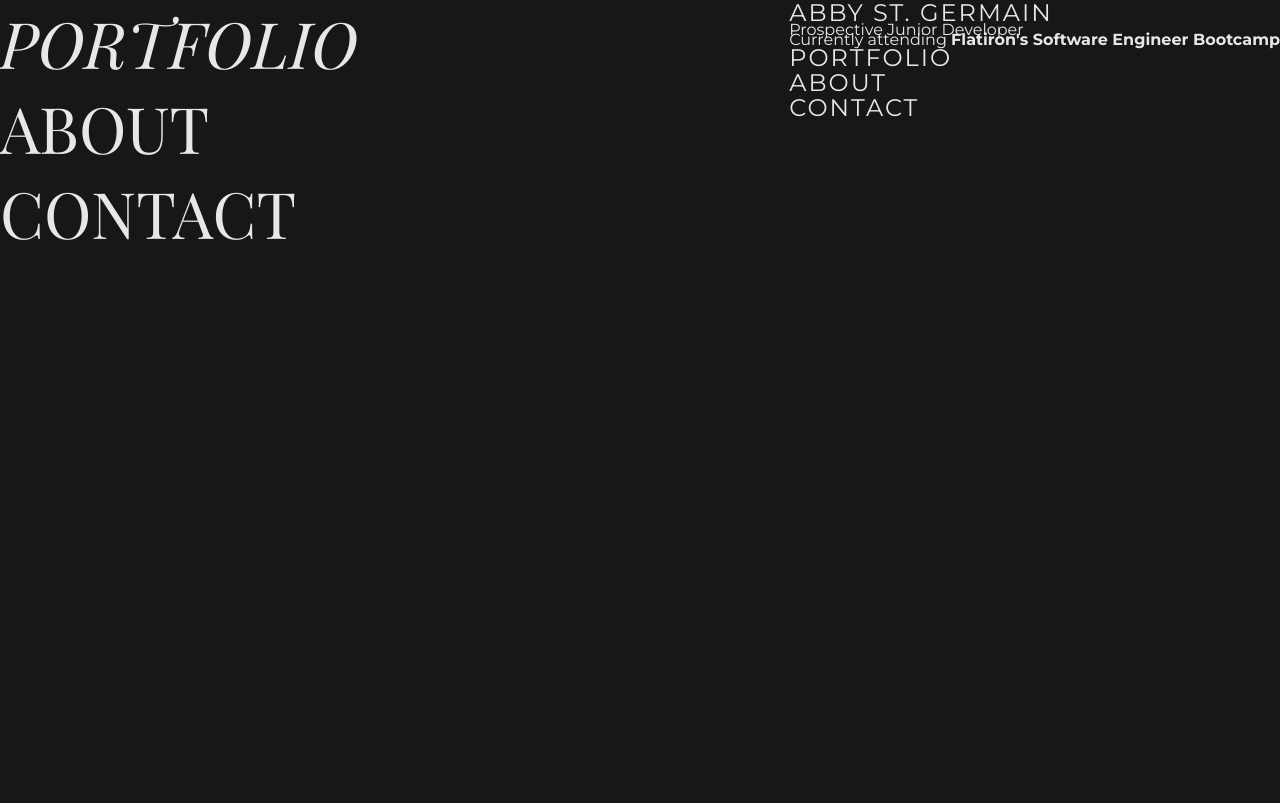
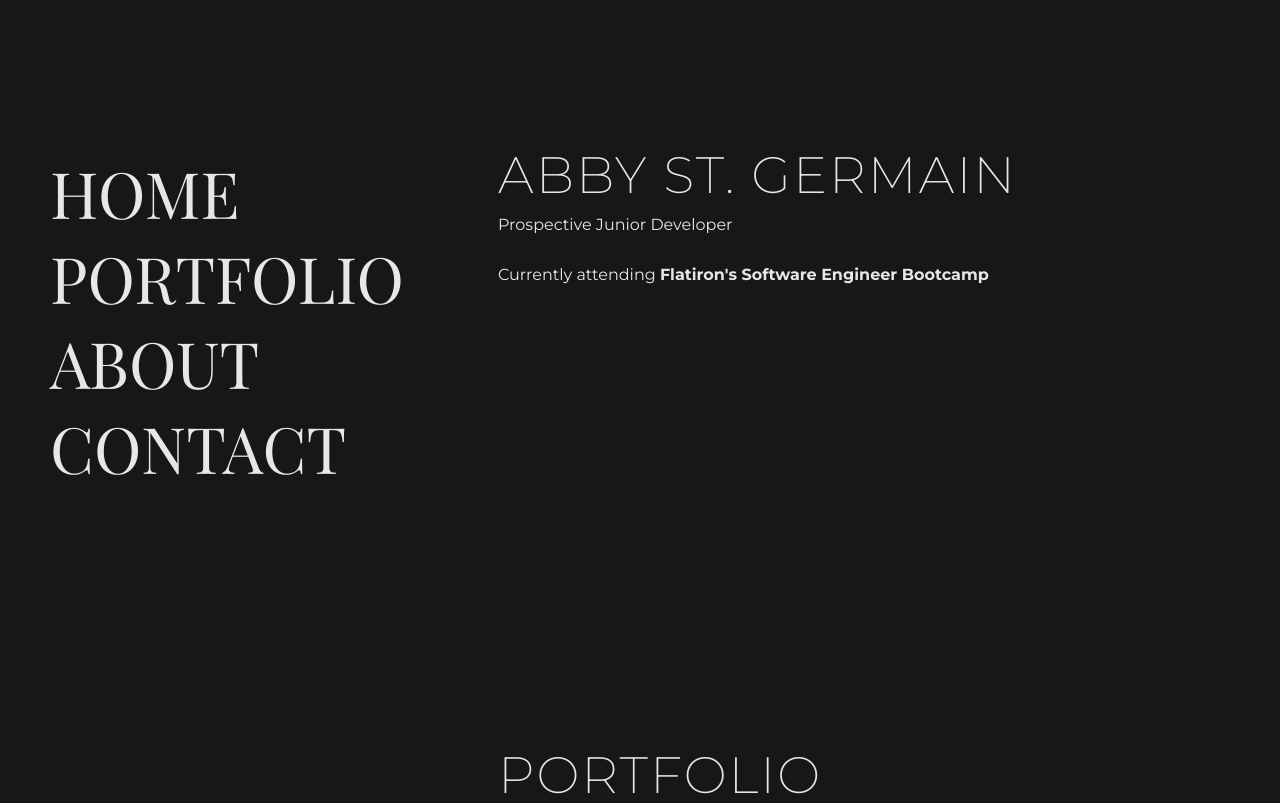
Before and after one commit to abbysaintg/my-personal-website-2, a plain HTML site: page index.html in a window 1280 px wide. Shown: the top 803 px of the page. Drawn offline with Linux system fonts and the light colour scheme.

Commit message:
figure out navbar and subsection layout

```diff
--- a/index.html
+++ b/index.html
@@ -18,15 +18,16 @@
         href="https://fonts.googleapis.com/css2?family=Montserrat:ital,wght@0,100;0,200;0,300;0,400;0,500;0,600;0,700;0,800;0,900;1,100;1,200;1,300;1,400;1,500;1,600;1,700;1,800;1,900&family=Playfair+Display+SC:ital@0;1&display=swap"
         rel="stylesheet">
     <!-- javascript  -->
-    <script src="script.js"></script>
+    <!-- <script src="script.js"></script> -->
 </head>
 
 <body>
 
-    <div class="flex-page">
+    <div id="page">
 
         <div id="navbar">
             <ul>
+                <li><a href="#top">HOME</a></li>
                 <li><a href="#portfolio">PORTFOLIO</a></li>
                 <li><a href="#about">ABOUT</a></li>
                 <li><a href="#contact">CONTACT</a></li>
@@ -42,15 +43,15 @@
                         class="link-animation"><strong>Flatiron's Software Engineer Bootcamp</strong></a></p>
             </section>
 
-            <section id="portfolio">
+            <section id="portfolio" class="portfolio">
                 <h1>PORTFOLIO</h1>
             </section>
 
-            <section id="about">
+            <section id="about" class="about">
                 <h1>ABOUT</h1>
             </section>
 
-            <section id="contact">
+            <section id="contact" class="about">
                 <h1>CONTACT</h1>
             </section>
 
--- a/style.css
+++ b/style.css
@@ -1,12 +1,13 @@
-html {
-    scroll-behavior: smooth;
-  }
-
 * {
 	margin:0; /* reset margins */
 	padding:0; /* reset padding */
 	border:0; /* reset borders */
 }
+
+html {
+    box-sizing: border-box;
+    scroll-behavior: smooth; /* scroll instead of jump when clicking on # links */
+  }
 
 body {
     font-family: 'Montserrat', sans-serif; /* default font */
@@ -26,7 +27,7 @@ a:hover {
 /* ----------------------- external links ----------------------- */
 
 .link-animation {
-    display: inline-block; /* underline positioning for link animation */
+    display: inline; /* underline positioning for link animation */
     position: relative; /* underline positioning for link animation */
     transition: all .5s ease-in-out; /* transition from hover to no hover */
 }
@@ -55,49 +56,53 @@ a:hover {
 
 /* ----------------------- page ----------------------- */
 
-.flex-page {
-    display: flex;
-    flex-wrap: wrap;
-    height: 100vh;
-    overflow: hidden;
+#page {
+    display: grid; /* est two columns */
+    grid-template-columns: 35% 65%; /* navbar is smaller, content bigger */
 }
 
-/* ----------------------- navbar ----------------------- */
+/* ----------------------- grid 1 / navbar ----------------------- */
 
 #navbar {
-    display: flex;
-    position: fixed;
-    font-family: 'Playfair Display SC', serif;
-    font-size: 5vw;
+    position: sticky; /* like fixed, but has no effect on the position of adjacenet elements */
+    top: 0; /* to make it stick to the top of the screen */
+    height: 100vh; /* make the height equal to 100 view height */
+    padding: 150px 50px 100px 50px; /* padding around navbar div */
 }
 
 #navbar li {
-    list-style-type: none;
+    list-style-type: none;  /* remove bullet points */
+    font-family: 'Playfair Display SC', serif; /* change font of nav links */
+    font-size: 5vw; /* font size that scales with window */
 }
 
 #navbar a:hover {
     font-style: italic;
 }
 
-/* ----------------------- content ----------------------- */
+/* ----------------------- grid 2 / content ----------------------- */
+
 #content {
-    display: flex;
-    flex-wrap: wrap;
-    flex-grow: 1;
-    overflow-y: scroll;
-    flex-direction: column;
-    align-content: flex-end;
-    justify-content: flex-start;
+    padding: 150px 50px 100px 50px;
+    box-sizing: content-box;
+    height: 6000px;
 }
 
 #content h1 {
     letter-spacing: 2px;
-    line-height: 25px;
-    font-weight: 400;
+    line-height: 50px;
+    font-size: 4vw;
+    font-weight: 200;
 }
 
 #content p {
-    line-height: 10px;
+    line-height: 50px;
+}
+
+/* ----------------------- section ----------------------- */
+
+section {
+    height: 600px;
 }
 
 
```
